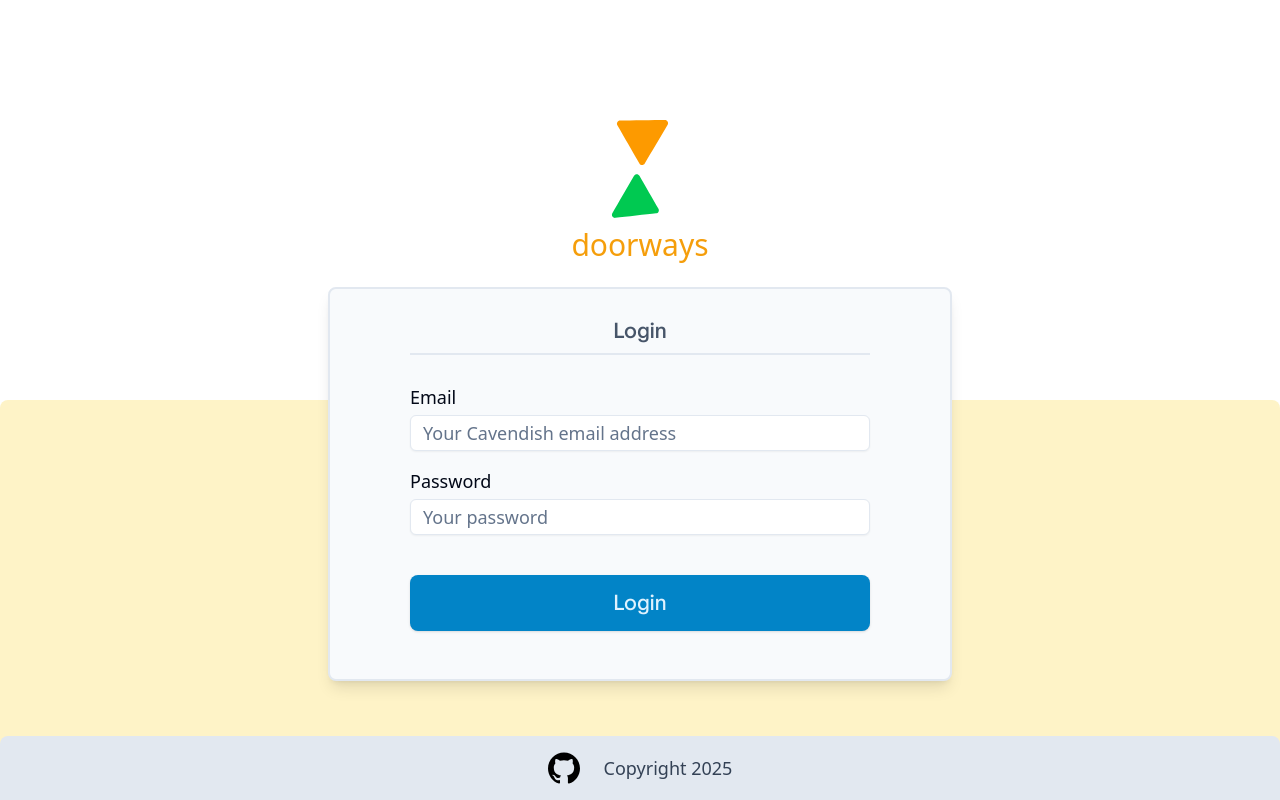
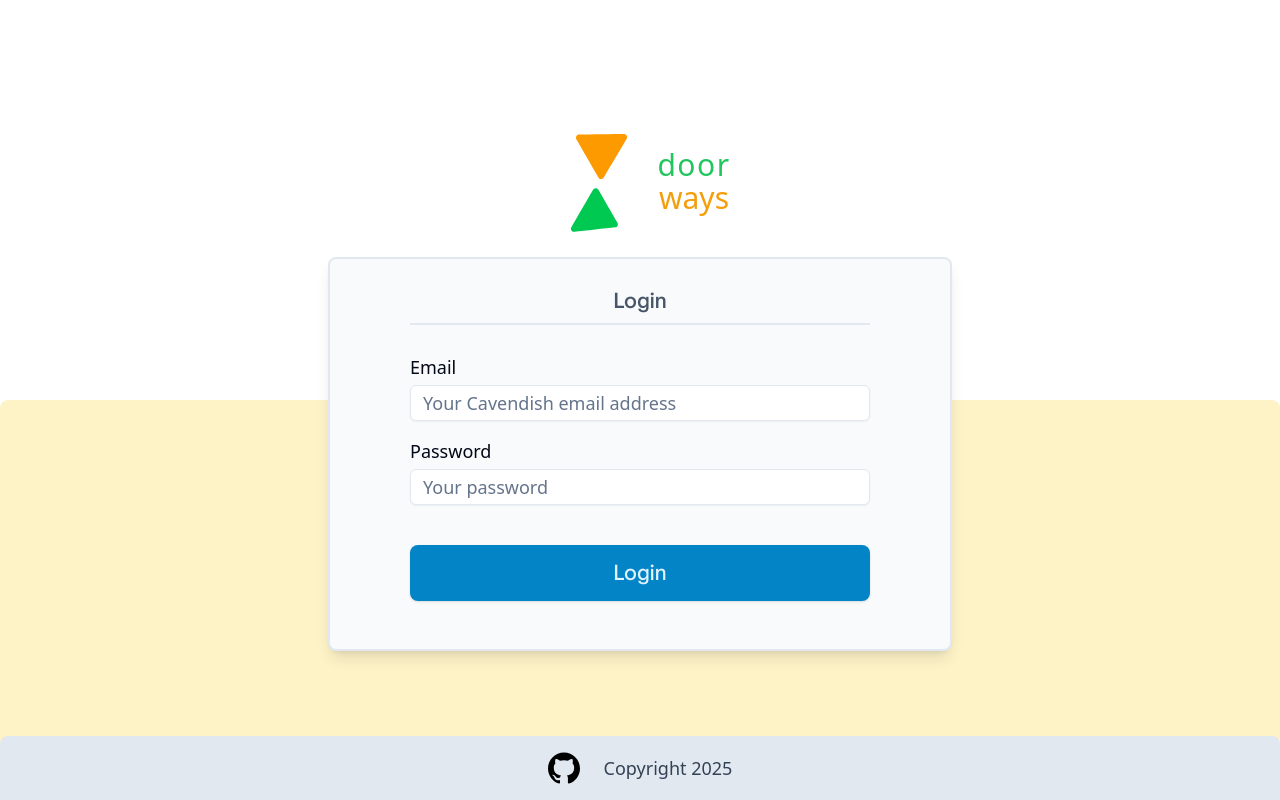
Before and after one commit to josfam/doorways, a React (Vite) app in the folder frontend/: page / in a window 1280 px wide. Built offline with nearby package versions, Linux system fonts and the light colour scheme; no server answers.

Commit message:
Update mainlayout spacing, update logo text

```diff
--- a/frontend/src/layouts/MainLayout.tsx
+++ b/frontend/src/layouts/MainLayout.tsx
@@ -3,7 +3,7 @@ import { Footer } from "@/components/footer";
 // Container layout that wraps most pages
 const MainLayout = () => {
   return (
-    <main className="0 mb-48 flex h-max w-full flex-col items-center justify-center p-4 sm:h-full">
+    <main className="mb-48 flex h-max w-full flex-col items-center justify-center p-4 pt-20 sm:h-full sm:pt-0">
       <Outlet />
       <Footer />
     </main>
--- a/frontend/src/pages/LoginPage.tsx
+++ b/frontend/src/pages/LoginPage.tsx
@@ -115,13 +115,18 @@ const LoginPage = () => {
 
   return (
     <>
-      <div className="mb-6 flex flex-col items-center justify-center gap-2">
+      <div className="mb-6 flex items-center justify-center gap-2">
         <img
-          className="w-[90px] sm:w-[100px]"
+          className="w-[50px] sm:w-[100px]"
           src="/doorways-logo.svg"
           alt=""
         />
-        <p className="text-3xl text-amber-500">doorways</p>
+        <div>
+          <p className="text-2xl leading-3 tracking-[1.5px] text-green-500 sm:text-3xl sm:leading-none">
+            door
+          </p>
+          <p className="text-2xl text-amber-500 sm:text-3xl">ways</p>
+        </div>
       </div>
       <div className="z-10 flex h-fit w-full flex-col items-center justify-center gap-3 rounded-lg border-2 border-slate-200 bg-slate-50 px-6 pb-12 pt-5 shadow-lg sm:w-3/4 sm:px-20 lg:w-1/2">
         <div className="flex w-full flex-col">
```
